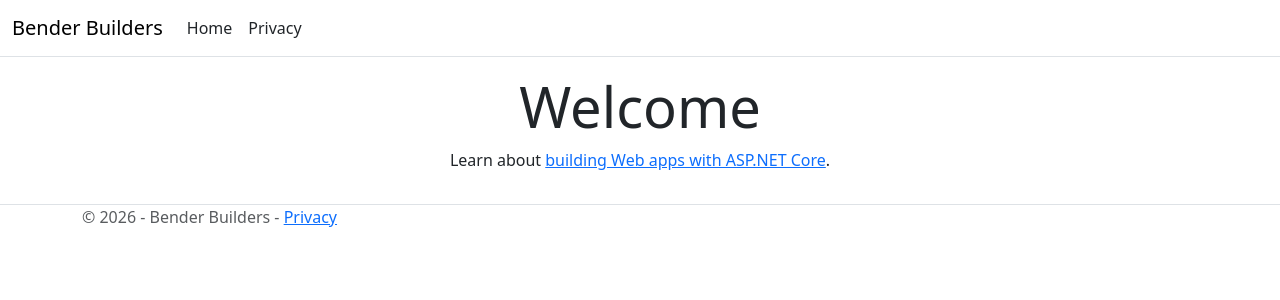
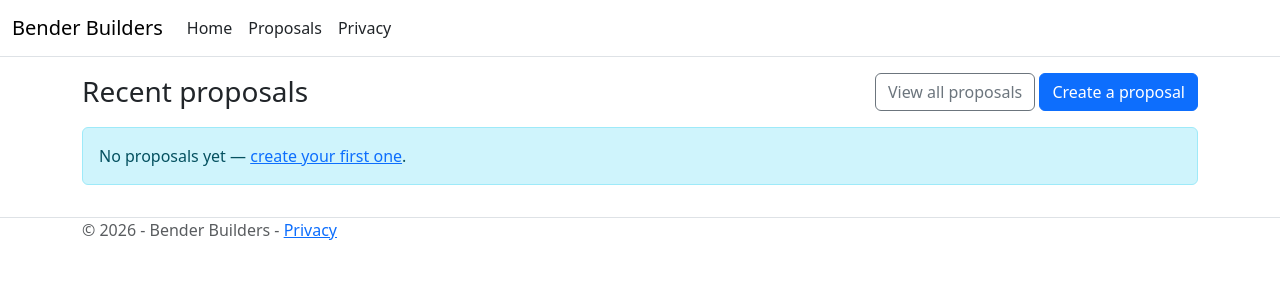
Before and after one commit to pauldotknopf/bender-builders, an ASP.NET Core app: template project/src/BenderBuilders.App/Views/Home/Index.cshtml in a window 1280 px wide. Shown: the top 300 px of the page. Run offline with ASP.NET Core 8, Linux system fonts and the light colour scheme; the template is opened without the code that fills it, so the values that code supplies are empty; some libraries are stand-ins or nearby versions.

Commit message:
Add home page with recent proposals summary
Implement the first service-layer read method, GetRecentProposalsAsync,
and wire it into the Home page. The page shows a summary of the most
recent proposals with links to create/view proposals, plus a Proposals
nav link. Service methods are async per AGENTS.md.

Co-Authored-By: Claude Opus 4.8 (1M context) <noreply@anthropic.com>

```diff
--- a/project/src/BenderBuilders.App/Views/Home/Index.cshtml
+++ b/project/src/BenderBuilders.App/Views/Home/Index.cshtml
@@ -1,8 +1,43 @@
+@model BenderBuilders.App.Models.HomeIndexViewModel
 @{
     ViewData["Title"] = "Home Page";
 }
 
-<div class="text-center">
-    <h1 class="display-4">Welcome</h1>
-    <p>Learn about <a href="https://learn.microsoft.com/aspnet/core">building Web apps with ASP.NET Core</a>.</p>
+<div class="d-flex justify-content-between align-items-center mb-3">
+    <h1 class="h3 mb-0">Recent proposals</h1>
+    <div>
+        <a class="btn btn-outline-secondary" asp-controller="Proposals" asp-action="Index">View all proposals</a>
+        <a class="btn btn-primary" asp-controller="Proposals" asp-action="Create">Create a proposal</a>
+    </div>
 </div>
+
+@if (!Model.RecentProposals.Any())
+{
+    <div class="alert alert-info" role="alert">
+        No proposals yet &mdash; <a asp-controller="Proposals" asp-action="Create">create your first one</a>.
+    </div>
+}
+else
+{
+    <div class="table-responsive">
+        <table class="table table-striped align-middle">
+            <thead>
+                <tr>
+                    <th scope="col">Customer</th>
+                    <th scope="col">Date</th>
+                    <th scope="col">Summary</th>
+                </tr>
+            </thead>
+            <tbody>
+                @foreach (var proposal in Model.RecentProposals)
+                {
+                    <tr>
+                        <td>@proposal.CustomerName</td>
+                        <td>@proposal.ProposalDate.ToString("d")</td>
+                        <td>@proposal.ProposalSummary</td>
+                    </tr>
+                }
+            </tbody>
+        </table>
+    </div>
+}
--- a/project/src/BenderBuilders.App/Views/Shared/_Layout.cshtml
+++ b/project/src/BenderBuilders.App/Views/Shared/_Layout.cshtml
@@ -21,6 +21,9 @@
                     <ul class="navbar-nav flex-grow-1">
                         <li class="nav-item">
                             <a class="nav-link text-dark" asp-area="" asp-controller="Home" asp-action="Index">Home</a>
+                        </li>
+                        <li class="nav-item">
+                            <a class="nav-link text-dark" asp-area="" asp-controller="Proposals" asp-action="Index">Proposals</a>
                         </li>
                         <li class="nav-item">
                             <a class="nav-link text-dark" asp-area="" asp-controller="Home" asp-action="Privacy">Privacy</a>
--- a/project/src/BenderBuilders.Interfaces/IProposalsService.cs
+++ b/project/src/BenderBuilders.Interfaces/IProposalsService.cs
@@ -4,4 +4,9 @@ namespace BenderBuilders.Interfaces;
 
 public interface IProposalService
 {
+    /// <summary>
+    /// Returns the most recent proposals, ordered by proposal date descending.
+    /// </summary>
+    /// <param name="count">Maximum number of proposals to return.</param>
+    Task<IReadOnlyList<ProposalDto>> GetRecentProposalsAsync(int count);
 }
```
Also changed, not shown: AGENTS.md (+1 -0 lines), project/src/BenderBuilders.App/Controllers/HomeController.cs (+17 -2 lines), project/src/BenderBuilders.App/Models/HomeIndexViewModel.cs (added, +8 -0 lines), project/src/BenderBuilders.Services/Impl/ProposalService.cs (+40 -0 lines), project/tests/BenderBuilders.Services.Tests/ProposalServiceTests.cs (added, +48 -0 lines).
